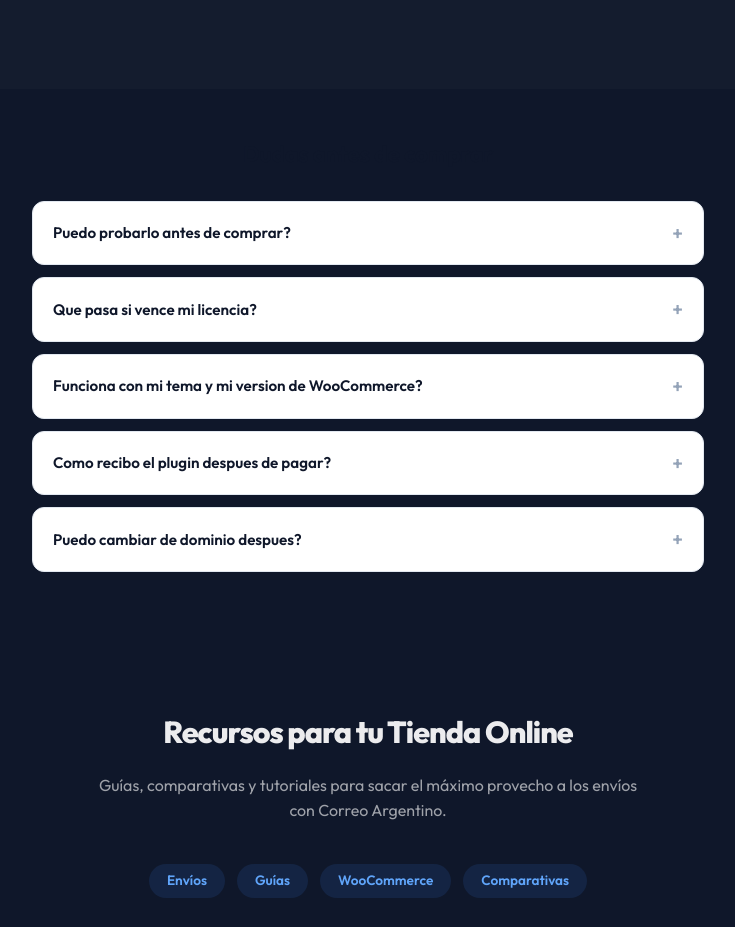
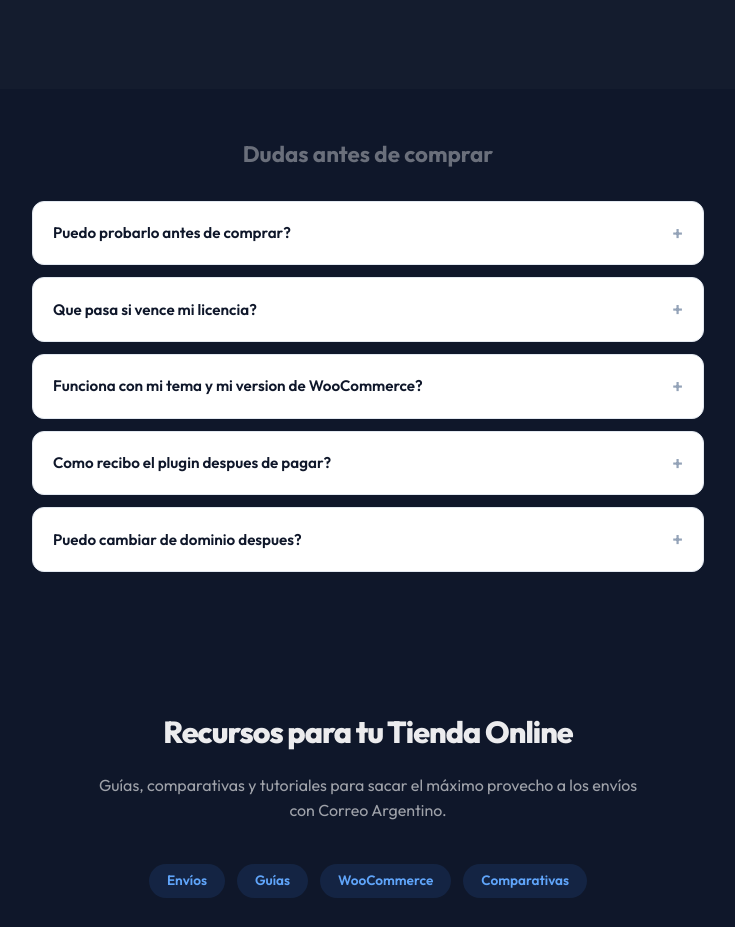
Before and after one commit to juangori/correoargentino-site, a plain HTML site: page index.html in a window 1280 px wide. Shown: the part 4440-5367 px from the top of the page, without its empty margins (272-1007 px from the left). Drawn offline with Linux system fonts and the light colour scheme; no server answers.

Commit message:
Update styles.css

```diff
--- a/styles.css
+++ b/styles.css
@@ -480,7 +480,7 @@ body {
     font-size: 1.4rem;
     font-weight: 700;
     margin-bottom: 28px;
-    color: var(--text);
+    color:#ffffff61;
 }
 .prefaq__list { display: flex; flex-direction: column; gap: 12px; }
 .prefaq__item {
```
